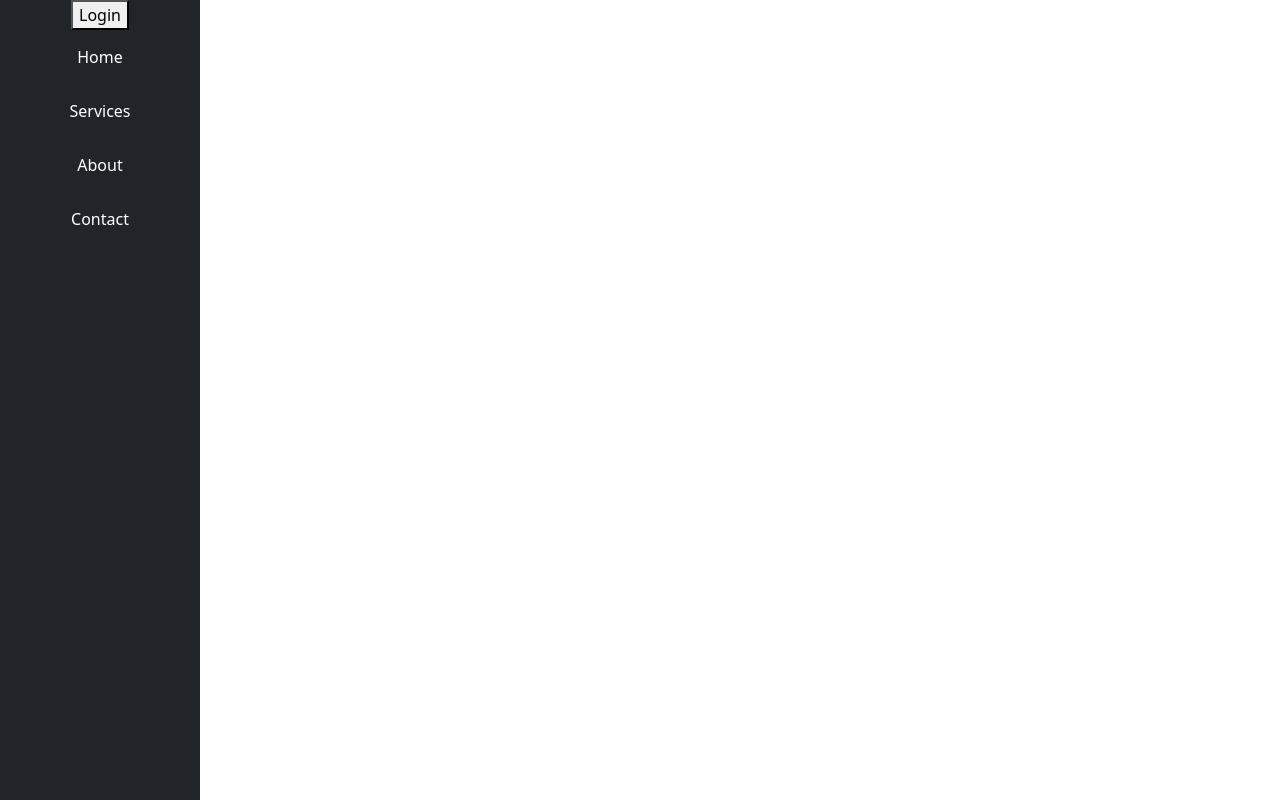
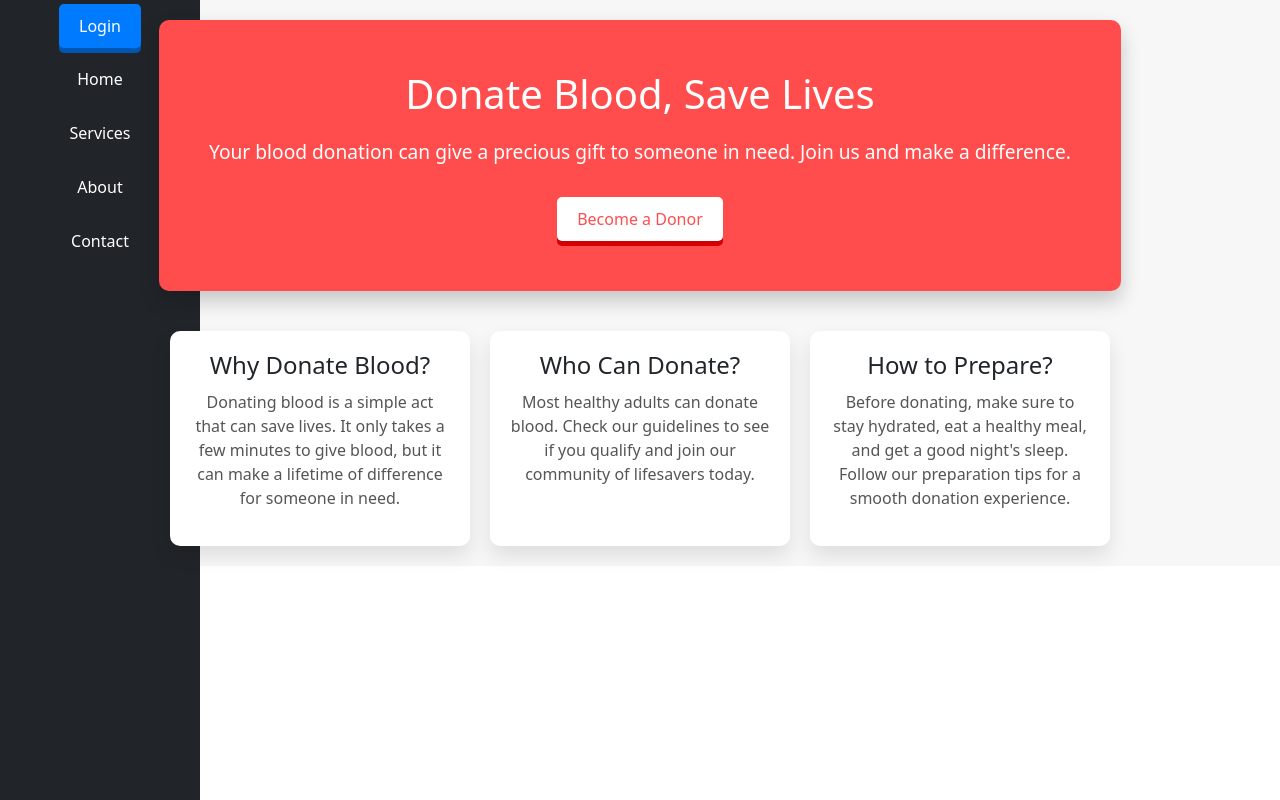
Before and after one commit to Lars1156/client-app-blood-donation-application, a React (Create React App) app: page / in a window 1280 px wide. Built offline with nearby package versions, Linux system fonts and the light colour scheme.

Commit message:
add servicesc components to the main frams

```diff
--- a/src/App.js
+++ b/src/App.js
@@ -3,12 +3,20 @@ import { BrowserRouter as Router , Routes, Route } from 'react-router-dom';
 import 'bootstrap/dist/css/bootstrap.min.css';
 import './App.css';
 import Navigation from './Components/Navigation';
+import LoginButton from './Components/LoginButton';
+import Home from './Components/Home';
+import Services from './Components/Services';
 
 function App() {
   return (
     <div className="App">
        <Router>
         <Navigation/>
+          <Routes>
+            <Route path='/Loginpage'Component={<LoginButton/>}/>
+            <Route path='/' element={<Home/>}/>
+            <Route path='/services' element={<Services/>}/>
+          </Routes>
        </Router>
     </div>
   );
--- a/src/Components/Hnavigation.js
+++ b/src/Components/Hnavigation.js
@@ -1,10 +1,11 @@
 import React from "react";
 import {Link} from 'react-router-dom';
+import LoginButton from "./LoginButton";
 
 function Hnavigation(){
     return(
         <div>
-
+            <Link to ="/Loginpage"><LoginButton/></Link>
         </div>
     )
 }
--- /dev/null
+++ b/src/Components/Home.js
@@ -0,0 +1,32 @@
+import React from 'react';
+import './css.files/home.css';
+
+const Home = () => {
+    return (
+        <div className="home-container">
+            <div className="hero-section">
+                <h1 className="hero-title">Donate Blood, Save Lives</h1>
+                <p className="hero-description">
+                    Your blood donation can give a precious gift to someone in need. Join us and make a difference.
+                </p>
+                <button className="donate-button">Become a Donor</button>
+            </div>
+            <div className="info-section">
+                <div className="info-card">
+                    <h2 className="info-title">Why Donate Blood?</h2>
+                    <p className="info-description">Donating blood is a simple act that can save lives. It only takes a few minutes to give blood, but it can make a lifetime of difference for someone in need.</p>
+                </div>
+                <div className="info-card">
+                    <h2 className="info-title">Who Can Donate?</h2>
+                    <p className="info-description">Most healthy adults can donate blood. Check our guidelines to see if you qualify and join our community of lifesavers today.</p>
+                </div>
+                <div className="info-card">
+                    <h2 className="info-title">How to Prepare?</h2>
+                    <p className="info-description">Before donating, make sure to stay hydrated, eat a healthy meal, and get a good night's sleep. Follow our preparation tips for a smooth donation experience.</p>
+                </div>
+            </div>
+        </div>
+    );
+}
+
+export default Home;
--- /dev/null
+++ b/src/Components/Services.js
@@ -0,0 +1,26 @@
+import React from 'react';
+import './css.files/services.css'; // Custom CSS for animations and 3D effects
+
+const Services = () => {
+    return (
+        <div className="services-container">
+            <h1 className="services-title">Our Services</h1>
+            <div className="services-cards">
+                <div className="service-card">
+                    <h2 className="service-title">Blood Donation</h2>
+                    <p className="service-description">Join our community of donors and save lives. Your donation can make a significant impact.</p>
+                </div>
+                <div className="service-card">
+                    <h2 className="service-title">Health Check-ups</h2>
+                    <p className="service-description">Regular health check-ups for donors to ensure their wellbeing before and after donation.</p>
+                </div>
+                <div className="service-card">
+                    <h2 className="service-title">Awareness Campaigns</h2>
+                    <p className="service-description">Participate in our campaigns to raise awareness about the importance of blood donation.</p>
+                </div>
+            </div>
+        </div>
+    );
+}
+
+export default Services;
--- /dev/null
+++ b/src/Components/css.files/home.css
@@ -0,0 +1,86 @@
+.home-container {
+    display: flex;
+    flex-direction: column;
+    align-items: center;
+    justify-content: center;
+    padding: 20px;
+    background: #f7f7f7;
+}
+
+.hero-section {
+    text-align: center;
+    margin-bottom: 40px;
+    padding: 50px;
+    background: #ff4d4d;
+    color: white;
+    border-radius: 10px;
+    box-shadow: 0 10px 20px rgba(0, 0, 0, 0.2);
+    transform: perspective(1000px) rotateY(0deg);
+    animation: rotateIn 1s ease-out forwards;
+}
+
+.hero-title {
+    font-size: 2.5em;
+    margin-bottom: 20px;
+}
+
+.hero-description {
+    font-size: 1.2em;
+    margin-bottom: 30px;
+}
+
+.donate-button {
+    background-color: #fff;
+    color: #ff4d4d;
+    border: none;
+    padding: 10px 20px;
+    font-size: 1em;
+    border-radius: 5px;
+    cursor: pointer;
+    transition: transform 0.3s;
+    box-shadow: 0 5px #d40000;
+}
+
+.donate-button:hover {
+    transform: translateY(-5px);
+    box-shadow: 0 10px #d40000;
+}
+
+.info-section {
+    display: flex;
+    justify-content: space-around;
+    flex-wrap: wrap;
+    gap: 20px;
+}
+
+.info-card {
+    background: white;
+    border-radius: 10px;
+    box-shadow: 0 10px 20px rgba(0, 0, 0, 0.1);
+    padding: 20px;
+    width: 300px;
+    text-align: center;
+    transform: perspective(1000px) rotateY(0deg);
+    animation: rotateIn 1s ease-out forwards;
+}
+
+.info-title {
+    font-size: 1.5em;
+    margin-bottom: 10px;
+}
+
+.info-description {
+    font-size: 1em;
+    color: #555;
+}
+
+@keyframes rotateIn {
+    from {
+        transform: perspective(1000px) rotateY(-90deg);
+        opacity: 0;
+    }
+    to {
+        transform: perspective(1000px) rotateY(0deg);
+        opacity: 1;
+    }
+}
--- /dev/null
+++ b/src/Components/css.files/services.css
@@ -0,0 +1,56 @@
+.services-container {
+    padding: 20px;
+    background: #f0f0f0;
+    text-align: center;
+}
+
+.services-title {
+    font-size: 2.5em;
+    margin-bottom: 40px;
+    color: #ff4d4d;
+}
+
+.services-cards {
+    display: flex;
+    justify-content: center;
+    gap: 20px;
+    flex-wrap: wrap;
+}
+
+.service-card {
+    background: white;
+    border-radius: 10px;
+    box-shadow: 0 10px 20px rgba(0, 0, 0, 0.2);
+    padding: 20px;
+    width: 250px;
+    transition: transform 0.3s, box-shadow 0.3s;
+    transform: perspective(1000px) rotateY(0deg);
+    animation: rotateIn 1s ease-out forwards;
+}
+
+.service-card:hover {
+    transform: rotateY(10deg);
+    box-shadow: 0 20px 30px rgba(0, 0, 0, 0.2);
+}
+
+.service-title {
+    font-size: 1.5em;
+    margin-bottom: 10px;
+    color: #333;
+}
+
+.service-description {
+    font-size: 1em;
+    color: #666;
+}
+
+@keyframes rotateIn {
+    from {
+        transform: perspective(1000px) rotateY(-90deg);
+        opacity: 0;
+    }
+    to {
+        transform: perspective(1000px) rotateY(0deg);
+        opacity: 1;
+    }
+}
```
